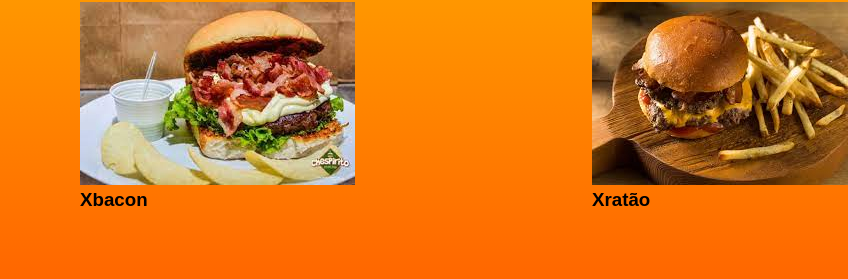
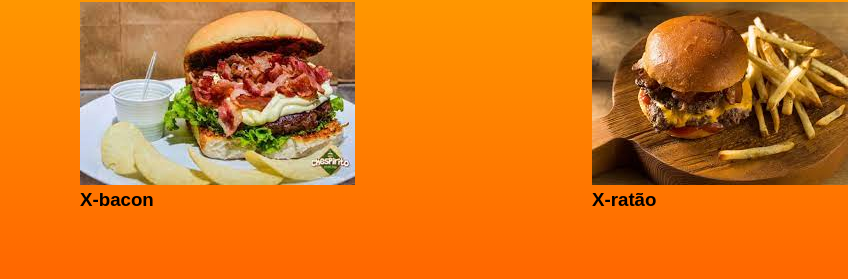
Before and after one commit to AlcantaraRafa/Site-Empreendedorismo, a plain HTML site: page index.html in a window 1280 px wide. Shown: the part 918-1197 px from the top of the page, 432-1280 px from the left. Drawn offline with Linux system fonts and the light colour scheme.

Commit message:
Add files via upload

```diff
--- a/index.html
+++ b/index.html
@@ -40,13 +40,13 @@
 <span></span>
     <div class="estudante-div">
         <img class="lanche-imagem"src="Xbacon.jpeg" alt="Xbacon">
-        <h3>Xbacon </h3>
+        <h3>X-bacon </h3>
     </div>
 
     <span></span>
     <div class="estudante-div">
         <img class="lanche-imagem"src="Xratão.jpeg" alt="Xratão">
-        <h3>Xratão </h3>
+        <h3>X-ratão </h3>
     </div>
 
 </div>
```
